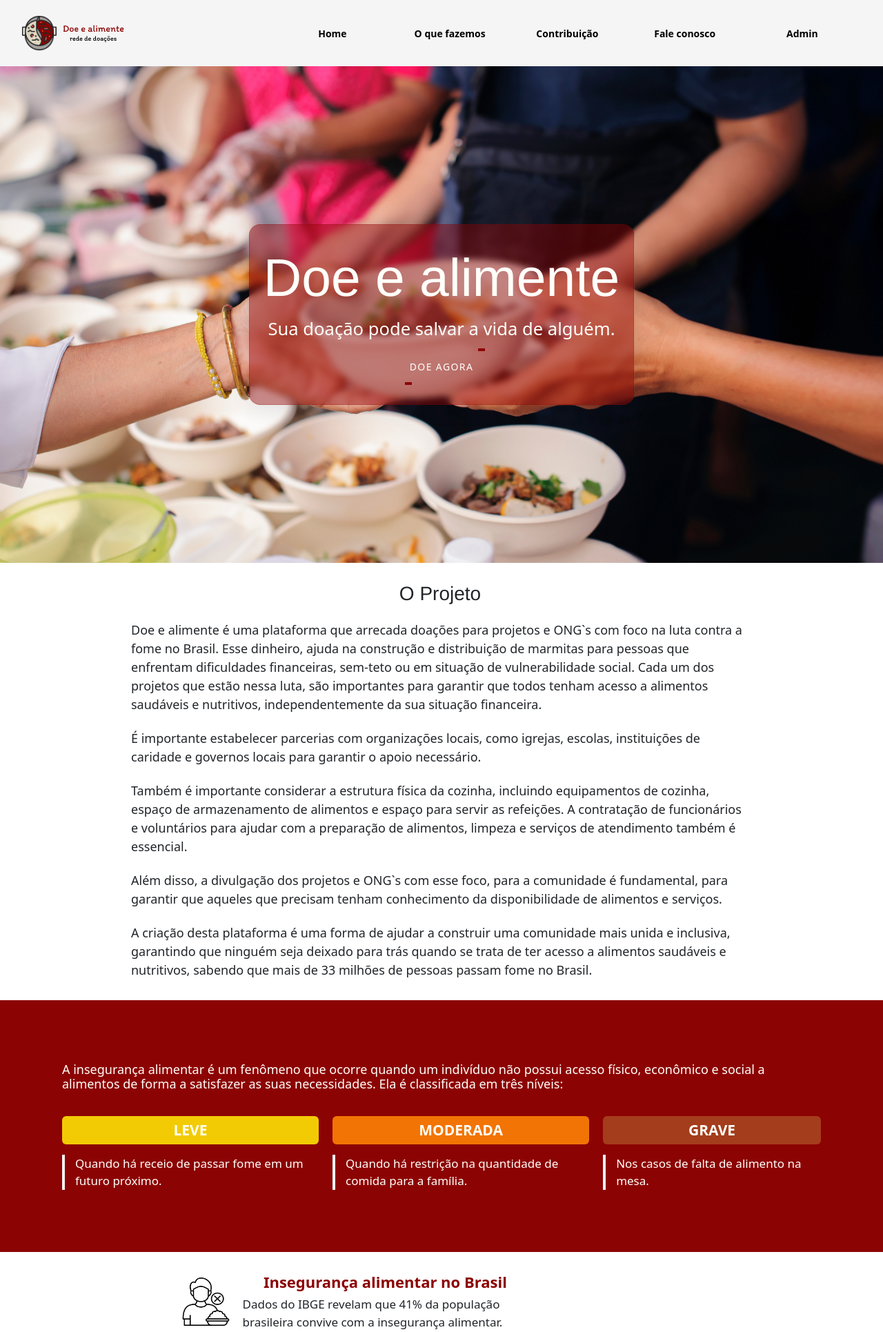
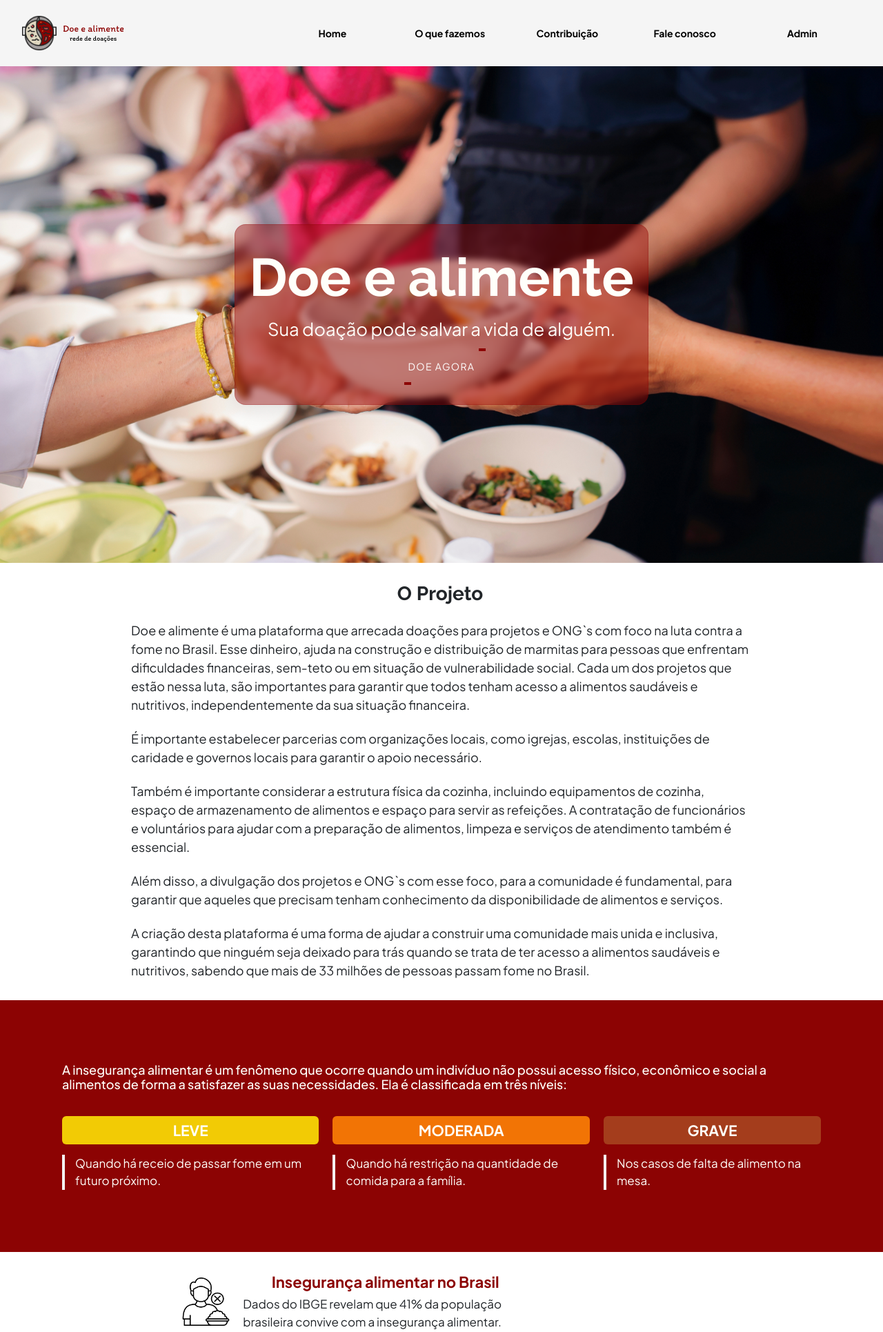
Before and after one commit to Lilian-Carvalho25/Doe-e-alimente, a PHP site: page /index.php in a window 1280 px wide. Shown: the top 1931 px of the page at 69% size. Run offline with PHP 8.4, Linux system fonts and the light colour scheme.

Commit message:
Resolvendo o conflito do css

```diff
--- a/css/style.css
+++ b/css/style.css
@@ -1,8 +1,4 @@
-<<<<<<< HEAD
 @import url('https://fonts.googleapis.com/css2?family=Plus+Jakarta+Sans:wght@400;500;700&family=Raleway:wght@700&display=swap');
-=======
-@import url("https://fonts.googleapis.com/css2?family=Lato:wght@400;700;900&family=Raleway:wght@400;700;800&display=swap");
->>>>>>> e68b2d60ee174b9e7106fa6879b6eed75a3f8fe4
 
 * {
     box-sizing: border-box;
@@ -14,13 +10,8 @@ html {
 }
 
 body {
-<<<<<<< HEAD
     font-family: "Plus Jakarta Sans",'Courier New', Courier, monospace;
     /* height: 100vh;   */
-=======
-    font-family: "Lato",'Courier New', Courier, monospace,;
-    height: 100vh;
->>>>>>> e68b2d60ee174b9e7106fa6879b6eed75a3f8fe4
 }
 
 h2 {
```
